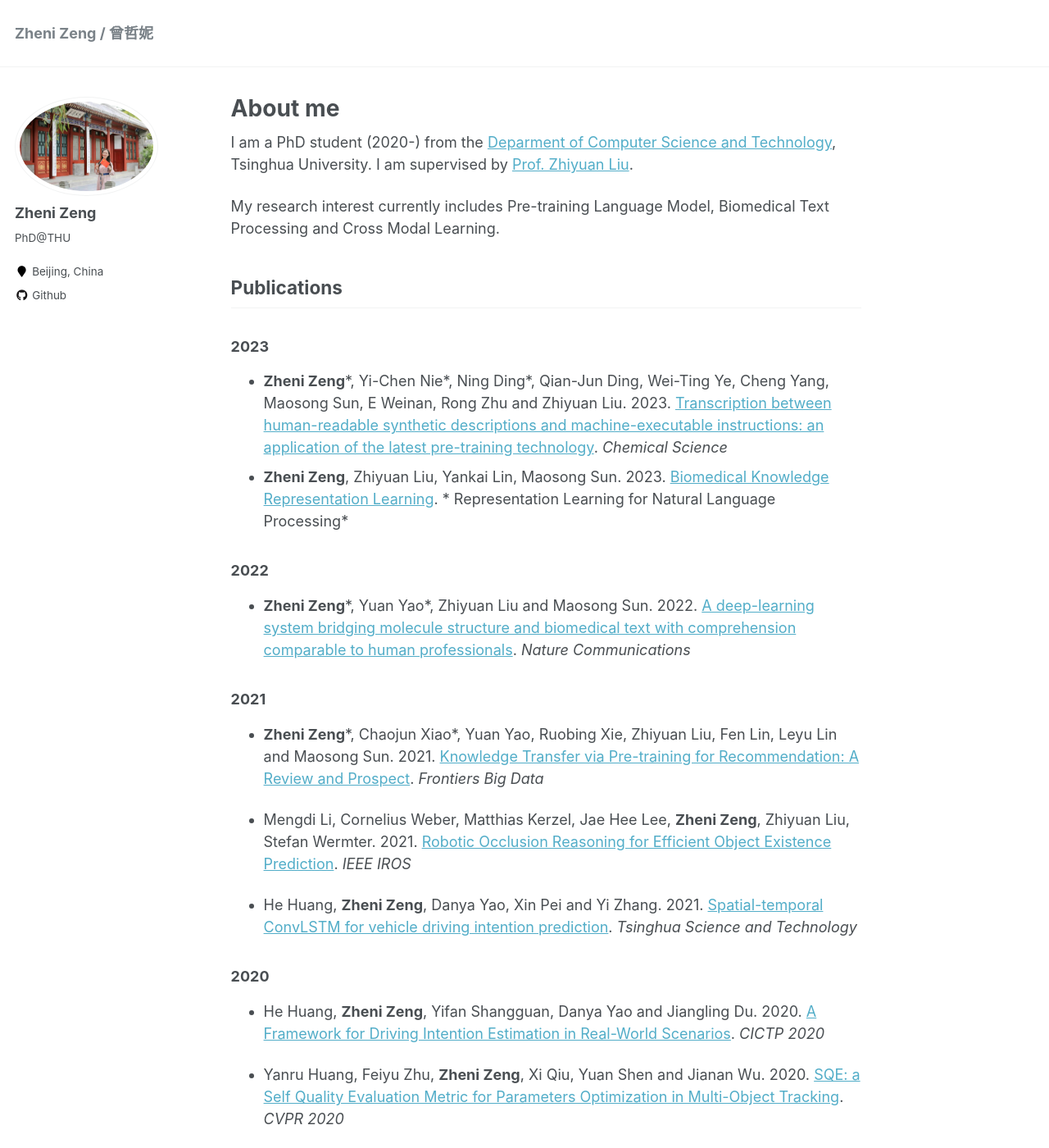
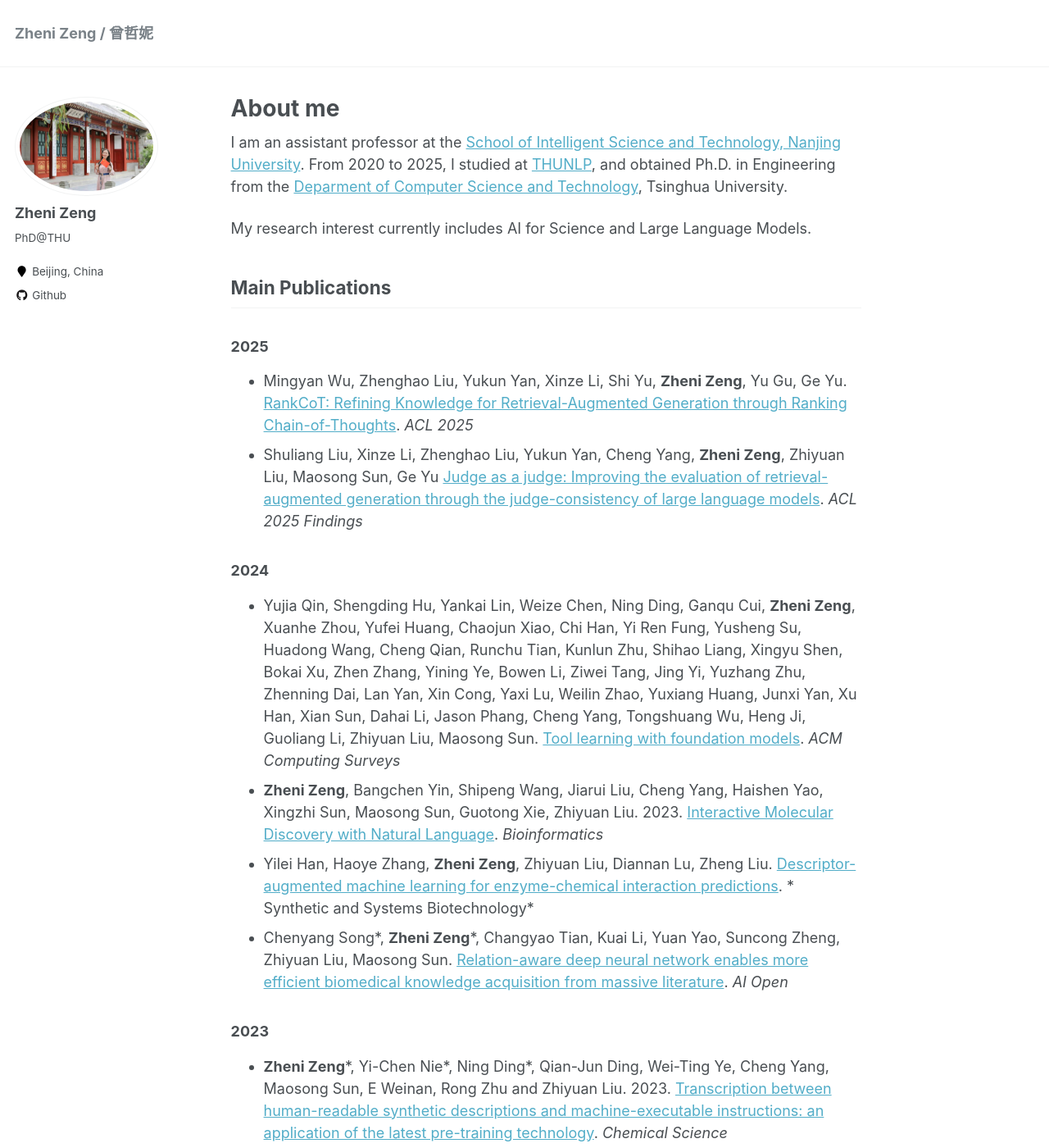
Before and after one commit to Ellenzzn/zhenizeng, a Jekyll site: the page built from _pages/about.md, in a window 1280 px wide and 1400 px high. Shown: the whole window at 82% size. Built offline with Jekyll 4.4.1, drawn with Linux system fonts in a browser that asks for light colours; some of the changed text lies outside the part shown.

Commit message:
Update about.md

```diff
--- a/_pages/about.md
+++ b/_pages/about.md
@@ -8,12 +8,24 @@ redirect_from:
   - /about.html
 ---
 
-I am a PhD student (2020-) from the [Deparment of Computer Science and Technology](http://www.cs.tsinghua.edu.cn/), Tsinghua University. I am supervised by [Prof. Zhiyuan Liu](http://nlp.csai.tsinghua.edu.cn/~lzy/).
+I am an assistant professor at the [School of Intelligent Science and Technology, Nanjing University](https://is.nju.edu.cn/). From 2020 to 2025, I studied at [THUNLP](https://nlp.csai.tsinghua.edu.cn/), and obtained Ph.D. in Engineering from the [Deparment of Computer Science and Technology](http://www.cs.tsinghua.edu.cn/), Tsinghua University.
 
-My research interest currently includes Pre-training Language Model, Biomedical Text Processing and Cross Modal Learning.
+My research interest currently includes AI for Science and Large Language Models.
 
 
-## Publications
+## Main Publications
+### 2025
+* Mingyan Wu, Zhenghao Liu, Yukun Yan, Xinze Li, Shi Yu, **Zheni Zeng**, Yu Gu, Ge Yu. [RankCoT: Refining Knowledge for Retrieval-Augmented Generation through Ranking Chain-of-Thoughts](https://arxiv.org/abs/2502.17888). *ACL 2025*
+* Shuliang Liu, Xinze Li, Zhenghao Liu, Yukun Yan, Cheng Yang, **Zheni Zeng**, Zhiyuan Liu, Maosong Sun, Ge Yu
+[Judge as a judge: Improving the evaluation of retrieval-augmented generation through the judge-consistency of large language models](https://arxiv.org/abs/2502.18817). *ACL 2025 Findings*
+
+### 2024
+* Yujia Qin, Shengding Hu, Yankai Lin, Weize Chen, Ning Ding, Ganqu Cui, **Zheni Zeng**, Xuanhe Zhou, Yufei Huang, Chaojun Xiao, Chi Han, Yi Ren Fung, Yusheng Su, Huadong Wang, Cheng Qian, Runchu Tian, Kunlun Zhu, Shihao Liang, Xingyu Shen, Bokai Xu, Zhen Zhang, Yining Ye, Bowen Li, Ziwei Tang, Jing Yi, Yuzhang Zhu, Zhenning Dai, Lan Yan, Xin Cong, Yaxi Lu, Weilin Zhao, Yuxiang Huang, Junxi Yan, Xu Han, Xian Sun, Dahai Li, Jason Phang, Cheng Yang, Tongshuang Wu, Heng Ji, Guoliang Li, Zhiyuan Liu, Maosong Sun. [Tool learning with foundation models](https://dl.acm.org/doi/abs/10.1145/3704435). *ACM Computing Surveys*
+* **Zheni Zeng**, Bangchen Yin, Shipeng Wang, Jiarui Liu, Cheng Yang, Haishen Yao, Xingzhi Sun, Maosong Sun, Guotong Xie, Zhiyuan Liu. 2023. [Interactive Molecular Discovery with Natural Language]([https://arxiv.org/abs/2306.11976](https://academic.oup.com/bioinformatics/article-abstract/40/9/btae534/7747661)). *Bioinformatics*
+* Yilei Han, Haoye Zhang, **Zheni Zeng**, Zhiyuan Liu, Diannan Lu, Zheng Liu. [Descriptor-augmented machine learning for enzyme-chemical interaction predictions](https://www.sciencedirect.com/science/article/pii/S2405805X24000310). *
+Synthetic and Systems Biotechnology*
+* Chenyang Song\*, **Zheni Zeng**\*, Changyao Tian, Kuai Li, Yuan Yao, Suncong Zheng, Zhiyuan Liu, Maosong Sun. [Relation-aware deep neural network enables more efficient biomedical knowledge acquisition from massive literature](https://www.sciencedirect.com/science/article/pii/S2666651024000123). *AI Open*
+
 ### 2023
 * **Zheni Zeng**\*, Yi-Chen Nie\*, Ning Ding\*, Qian-Jun Ding, Wei-Ting Ye, Cheng Yang, Maosong Sun, E Weinan, Rong Zhu and Zhiyuan Liu. 2023. [Transcription between human-readable synthetic descriptions and machine-executable instructions: an application of the latest pre-training technology](https://pubs.rsc.org/en/content/articlehtml/2023/sc/d3sc02483k). *Chemical Science*
 * **Zheni Zeng**, Zhiyuan Liu, Yankai Lin, Maosong Sun. 2023. [Biomedical Knowledge Representation Learning](https://link.springer.com/chapter/10.1007/978-981-99-1600-9_12). * Representation Learning for Natural Language Processing*
@@ -36,19 +48,25 @@ My research interest currently includes Pre-training Language Model, Biomedical
 * Yanru Huang, Feiyu Zhu, **Zheni Zeng**, Xi Qiu, Yuan Shen and Jianan Wu. 2020. [SQE: a Self Quality Evaluation Metric for Parameters Optimization in Multi-Object Tracking](https://openaccess.thecvf.com/content_CVPR_2020/html/Huang_SQE_a_Self_Quality_Evaluation_Metric_for_Parameters_Optimization_in_CVPR_2020_paper.html). *CVPR 2020*
 
 ## Preprints
-* **Zheni Zeng**, Bangchen Yin, Shipeng Wang, Jiarui Liu, Cheng Yang, Haishen Yao, Xingzhi Sun, Maosong Sun, Guotong Xie, Zhiyuan Liu. 2023. [Interactive Molecular Discovery with Natural Language](https://arxiv.org/abs/2306.11976).
+
+* **Zheni Zeng**, Jiayi Chen, Huimin Chen, Yukun Yan, Yuxuan Chen, Zhenghao Liu, Zhiyuan Liu, Maosong Sun. [Persllm: A personified training approach for large language models](https://arxiv.org/abs/2407.12393)
+* **Zheni Zeng**\*, Yuxuan Chen\*, Shi Yu, Yukun Yan, Zhenghao Liu, Shuo Wang, Xu Han, Zhiyuan Liu, Maosong Sun. [KBAlign: Efficient Self Adaptation on Specific Knowledge Bases](https://openreview.net/forum?id=8eZPbHoEwB)
 
 \* indicates equal contribution.
 
 ## Social Service
 
 - TA:
-  - Natural Language Processing, 2021-2023.
-  - Writing and Communication - Artificial Intelligence, 2020-2023.
+  - Natural Language Processing, 2021-2025.
+  - Writing and Communication - Artificial Intelligence, 2020-2024.
+  - [Large Model Open Class (OpenBMB x THUNLP)](https://www.bilibili.com/video/BV1pf421z757/?vd_source=342c67908621137988e48dd89f1a3cd4), 2022-2024.
 
 ## Awards
 
 ### PhD
+
+- Outstanding graduates of Department of Computer Science. 2025.
+- Outstanding Paper Award of Tsinghua Science and Technology. 2024.
 
 ### Bachelor
 - Outstanding graduates of Beijing. 2020.
```
